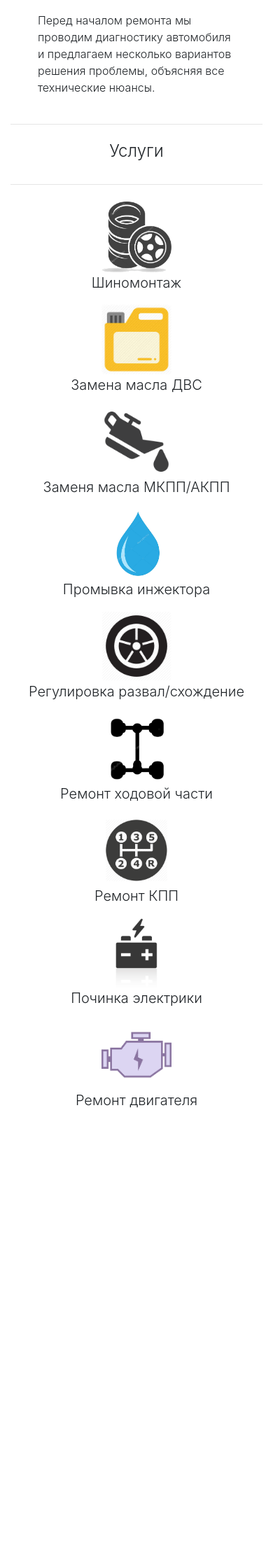
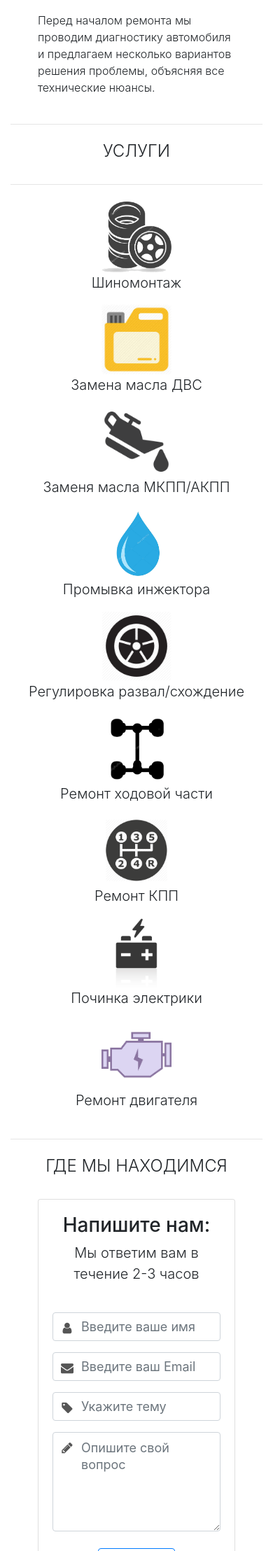
Before and after one commit to zav161/diplom, a PHP site: page / in a window 390 px wide. Shown: the part 664-2880 px from the top of the page at 70% size. Before the commit the page ends 2247 px from the top, so only its background shows below. Run offline with PHP 8.4, Linux system fonts and the light colour scheme; some libraries are stand-ins or nearby versions.

Commit message:
map add + contact form

```diff
--- /dev/null
+++ b/css/form-icons.css
@@ -0,0 +1,84 @@
+.input-group .icon-addon .form-control {
+    border-radius: 0;
+}
+
+.icon-addon {
+    position: relative;
+    color: #555;
+    display: block;
+}
+
+.icon-addon:after,
+.icon-addon:before {
+    display: table;
+    content: " ";
+}
+
+.icon-addon:after {
+    clear: both;
+}
+
+.icon-addon.addon-md .glyphicon,
+.icon-addon .glyphicon,
+.icon-addon.addon-md .fa,
+.icon-addon .fa {
+    position: absolute;
+    z-index: 2;
+    left: 10px;
+    font-size: 14px;
+    width: 20px;
+    margin-left: -2.5px;
+    text-align: center;
+    padding: 10px 0;
+    top: 1px
+}
+
+.icon-addon.addon-lg .form-control {
+    line-height: 1.33;
+/*    height: 46px;*/
+    font-size: 18px;
+    padding: 10px 16px 10px 40px;
+}
+
+/*
+.form-control section{
+    height: auto!important;
+}
+*/
+
+.icon-addon.addon-sm .form-control {
+    height: 30px;
+    padding: 5px 10px 5px 28px;
+    font-size: 12px;
+    line-height: 1.5;
+}
+
+.icon-addon.addon-lg .fa,
+.icon-addon.addon-lg .glyphicon {
+    font-size: 18px;
+    margin-left: 0;
+    left: 11px;
+    top: 4px;
+}
+
+.icon-addon.addon-md .form-control,
+.icon-addon .form-control {
+    padding-left: 30px;
+    float: left;
+    font-weight: normal;
+}
+
+.icon-addon.addon-sm .fa,
+.icon-addon.addon-sm .glyphicon {
+    margin-left: 0;
+    font-size: 12px;
+    left: 5px;
+    top: -1px
+}
+
+.icon-addon .form-control:focus + .glyphicon,
+.icon-addon:hover .glyphicon,
+.icon-addon .form-control:focus + .fa,
+.icon-addon:hover .fa {
+    color: #2580db;
+}
--- a/index.html
+++ b/index.html
@@ -6,8 +6,13 @@
 
     <!-- BOOTSTRAP CSS-->
     <link rel="stylesheet" href="https://stackpath.bootstrapcdn.com/bootstrap/4.3.1/css/bootstrap.min.css" integrity="sha384-ggOyR0iXCbMQv3Xipma34MD+dH/1fQ784/j6cY/iJTQUOhcWr7x9JvoRxT2MZw1T" crossorigin="anonymous">
+
     <link rel="icon" type="image/x-icon" href="favicon.ico">
     <link rel="stylesheet" type="text/css" href="css/style.css">
+    <link rel="stylesheet" type="text/css" href="css/form-icons.css">
+
+    <link href="http://maxcdn.bootstrapcdn.com/font-awesome/4.1.0/css/font-awesome.min.css" rel="stylesheet">
+
 </head>
 <body>
     <header>
@@ -72,15 +77,15 @@
             </div>
             <div class="col-md col tex-center align-self-center">
                 <span class='custom-text'>
-                    <h1 class="display-4 custom-title">Информация о нас</h1>
-                    <p class='lead'>АвтоПрофи — это автосервис в западном микрорайоне (ЗЖМ) Ростова, который на протяжении 7 лет осуществляет профессиональное техническое обслуживание всех видов транспорта.</p>
+                    <h1 class="display-4 custom-title">О НАС</h1>
+                    <p class='lead'><b>АвтоПрофи</b> — это автосервис в западном микрорайоне (ЗЖМ) Ростова, который на протяжении 7 лет осуществляет профессиональное техническое обслуживание всех видов транспорта.</p>
                     <p class='lead'>Перед началом ремонта мы проводим диагностику автомобиля и предлагаем несколько вариантов решения проблемы, объясняя все технические нюансы.</p>
                 </span>
             </div>
         </div>
         <hr class="my-4">
         <div class="row my-auto justify-content-center">
-            <h1 class="display-4 custom-title">Услуги</h1>
+            <h1 class="display-4 custom-title">УСЛУГИ</h1>
         </div>
         <hr class="my-4">
         <div class="container text-center">
@@ -128,6 +133,94 @@
             </div>
         </div>
     </div>
+    <div class="container-fluid">
+        <hr class="my-4">
+        <section class="section pb-5 text-center">
+        <h1 class="display-4 custom-title">ГДЕ МЫ НАХОДИМСЯ</h1>
+        <br>
+
+          <div class="row ml-4 mr-4">
+
+            <div class="col-lg-4 mb-3">
+              <div class="card">
+                <div class="card-body">
+
+                    <div class="form-header blue accent-1">
+                    <h3>Напишите нам:</h3>
+                    </div>
+
+                    <p class='lead'>Мы ответим вам в течение 2-3 часов</p>
+                    <br>
+                    <form name="contact-form">
+                        <div class="form-group">
+                            <div class="icon-addon addon-lg">
+                                <input type="text" placeholder="Введите ваше имя" class="form-control" id="name">
+                                <label for="name" class="fa fa-user" rel="tooltip" title="name"></label>
+                            </div>
+                        </div>
+                        <div class="form-group">
+                            <div class="icon-addon addon-lg">
+                                <input type="text" placeholder="Введите ваш Email" class="form-control" id="email">
+                                <label for="email" class="fa fa-envelope" rel="tooltip" title="email"></label>
+                            </div>
+                        </div>
+                        <div class="form-group">
+                            <div class="icon-addon addon-lg">
+                                <input type="text" placeholder="Укажите тему" class="form-control" id="subject">
+                                <label for="subject" class="fa fa-tag" rel="tooltip" title="subject"></label>
+                            </div>
+                        </div>
+                        <div class="form-group">
+                            <div class="icon-addon addon-lg">
+                                <textarea id="text" placeholder="Опишите свой вопрос" class="form-control md-textarea" rows="5"></textarea>
+                                <label for="text" class="fa fa-pencil" rel="tooltip" title="text"></label>
+
+                            </div>
+                        </div>
+
+                        <div class="text-center mt-4">
+                            <button type="submit" class="btn btn-outline-primary">Отправить</button>
+                        </div>
+                    </form>
+                </div>
+              </div>
+
+            </div>
+
+            <div class="col-lg-8">
+              <div id="map-container-google-11" class="z-depth-1-half map-container-6" style="height: 400px">
+                <iframe src="https://yandex.ru/map-widget/v1/?um=constructor%3A4ba884dc9f97425b0b30cb65b045a09a1299f366c5574124c67a0cf66d0bca09&amp;source=constructor" width="100%" height="400" frameborder="0"></iframe>
+              </div>
+
+              <br>
+
+              <div class="row text-center">
+                <div class="col-md-4">
+                  <img src="img/map/icon1.png">
+                  <p>Буквенная улица, 17<br>
+                  Ростов-на-Дону</p>
+                </div>
+
+                <div class="col-md-4">
+                    <img src="img/map/icon2.png">
+                    <p>8 (956) 456-34-56<br>
+                    8 (956) 456-22-11
+                    <p>Пн-Пт, 8:00-22:00</p>
+                </div>
+
+                <div class="col-md-4">
+                  <img src="img/map/icon3.png">
+                  <p>info@autoprofi.ru<br>
+                   sale@autoprofi.ru</p>
+                </div>
+              </div>
+            </div>
+
+          </div>
+
+        </section>
+    </div>
+
     <!-- BOOTSTRAP JS-->
     <script src="https://code.jquery.com/jquery-3.3.1.slim.min.js" integrity="sha384-q8i/X+965DzO0rT7abK41JStQIAqVgRVzpbzo5smXKp4YfRvH+8abtTE1Pi6jizo" crossorigin="anonymous"></script>
     <script src="https://cdnjs.cloudflare.com/ajax/libs/popper.js/1.14.7/umd/popper.min.js" integrity="sha384-UO2eT0CpHqdSJQ6hJty5KVphtPhzWj9WO1clHTMGa3JDZwrnQq4sF86dIHNDz0W1" crossorigin="anonymous"></script>
```
Also changed, not shown: css/style.css (line endings or trailing spaces), img/map/icon1.png (added), img/map/icon2.png (added), img/map/icon3.png (added), img/map1.png (added).
